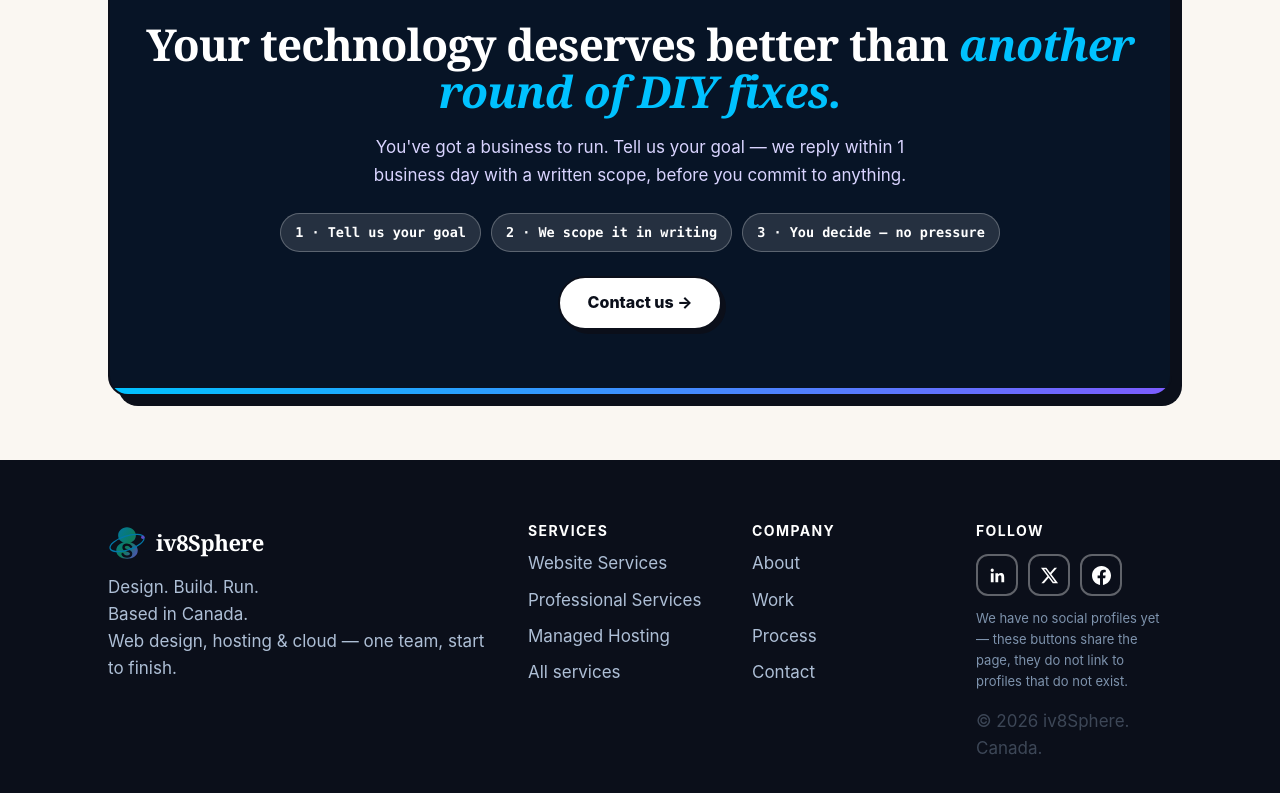
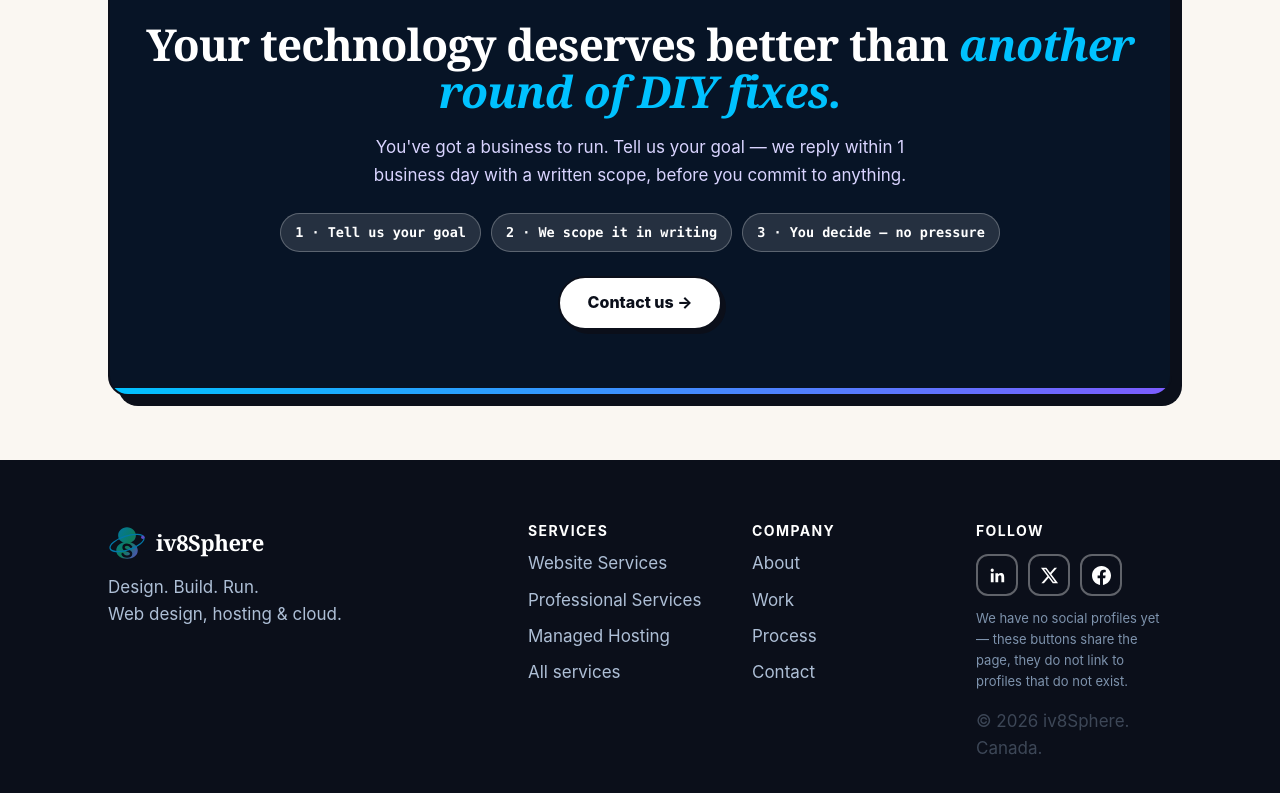
Before and after one commit to vp11dsorg/iv8sphere-website, an Astro site: page / in a window 1280 px wide. Shown: the part 7131-7924 px from the top of the page. Built offline with nearby package versions, Linux system fonts and the light colour scheme; Astro itself is replaced by a stand-in of ours.

Commit message:
Remove trust-chip row; cut AI-slop phrasing; fix 3 short meta descriptions; add custom 404 page

```diff
--- a/src/layouts/Base.astro
+++ b/src/layouts/Base.astro
@@ -61,7 +61,7 @@ const shareText = encodeURIComponent(pageTitle);
 <a class="btn light" href={`${BASE}/contact`}>Contact us →</a>
 </div></div></section>
 <footer><div class="container foot">
-<div><a class="brand" href={BASE + '/'}><img class="mark" src={LOGO} alt={`${BRAND_NAME} logo`} width="38" height="38" /><span style="color:#fff">{BRAND_NAME}</span></a><p style="color:#AEBFD6;margin-top:12px">{BRAND_TAGLINE}<br/>Based in Canada.<br/>Web design, hosting &amp; cloud — one team, start to finish.</p></div>
+<div><a class="brand" href={BASE + '/'}><img class="mark" src={LOGO} alt={`${BRAND_NAME} logo`} width="38" height="38" /><span style="color:#fff">{BRAND_NAME}</span></a><p style="color:#AEBFD6;margin-top:12px">{BRAND_TAGLINE}<br/>Web design, hosting &amp; cloud.</p></div>
 <div><h4>Services</h4><a href={`${BASE}/services/website-services`}>Website Services</a><a href={`${BASE}/services/professional-services`}>Professional Services</a><a href={`${BASE}/services/managed-hosting`}>Managed Hosting</a><a href={`${BASE}/services`}>All services</a></div>
 <div><h4>Company</h4><a href={`${BASE}/about`}>About</a><a href={`${BASE}/work`}>Work</a><a href={`${BASE}/process`}>Process</a><a href={`${BASE}/contact`}>Contact</a></div>
 <div><h4>Follow</h4>
```
